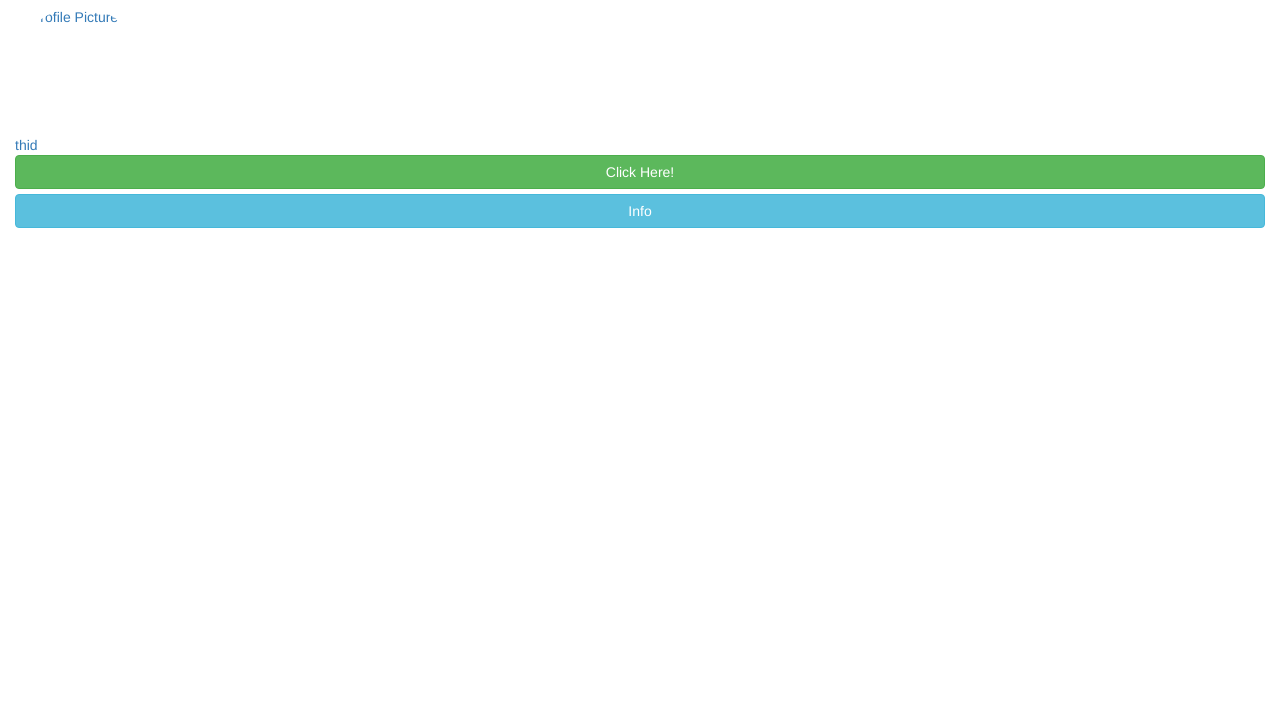
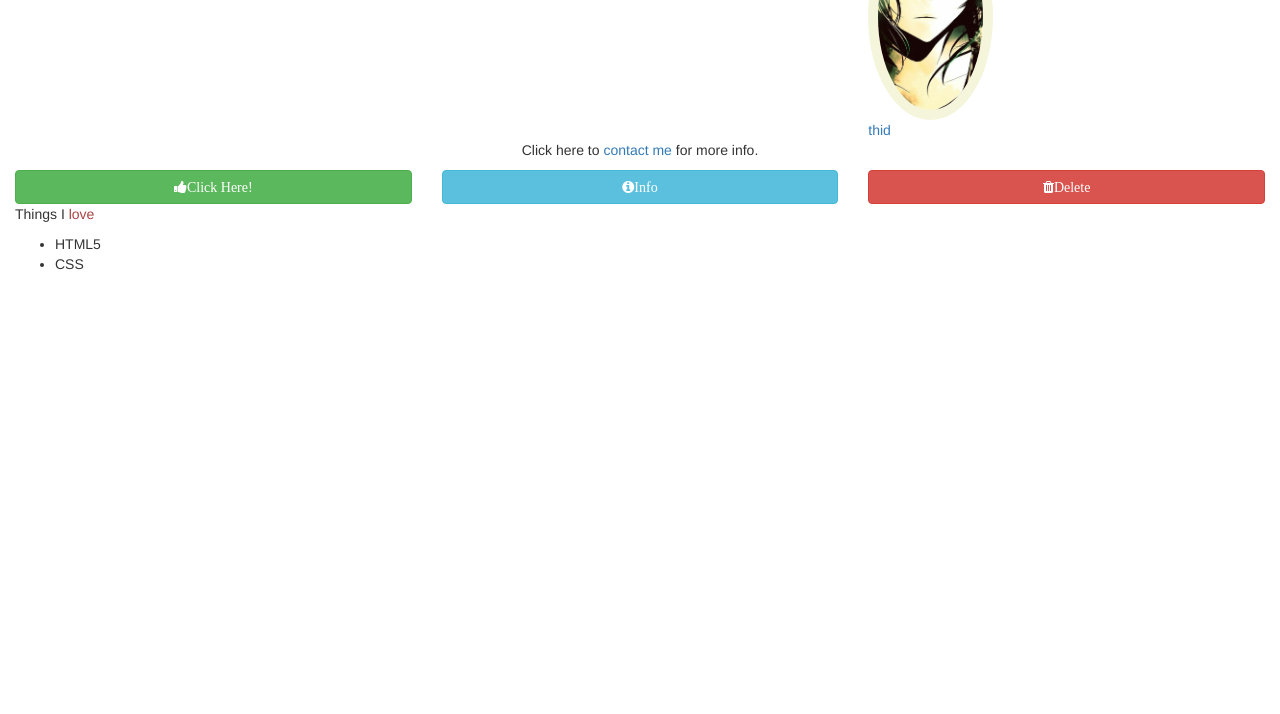
Before and after one commit to onetoughcookie226/onetoughcookie226.github.io, a plain HTML site: page index.html in a window 1280 px wide. Shown: the part 86-800 px from the top of the page. Drawn offline with nearby package versions, Linux system fonts and the light colour scheme.

Commit message:
Add buttons and Font Awesome

```diff
--- a/index.html
+++ b/index.html
@@ -3,16 +3,28 @@
 <head>
     <meta charset="UTF-8">
     <link rel="stylesheet" href="//maxcdn.bootstrapcdn.com/bootstrap/3.3.1/css/bootstrap.min.css"/>
+    <link rel="stylesheet" href="style.css">
+    <link rel="stylesheet" href="//maxcdn.bootstrapcdn.com/font-awesome/4.5.0/css/font-awesome.min.css"/>
     <title>Title</title>
 </head>
 
 <body>
-    <div class="container-fluid">
-      <h2 class="text-center">OneThoughCookie</h2>
-        <p>Click here <a href="">contact me</a> for more info.</p>
-        <a><img src="one-tough-cookie.jpg" alt="Profile Picture" class= "img-responsive img-circle" style= "width:128px;height:128px;">thid</a>
-        <button class="btn btn-block btn-success">Click Here!</button>
-        <button class="btn btn-block btn-info">Info</button>
+    <div class= "container-fluid">
+        <div class="row">
+            <div class="col-xs-8"><h2 class="text-center text-primary">OneThoughCookie</h2></div>
+            <div class="col-xs-4"><a><img src="one-tough-cookie.jpg" alt="Profile Picture" class= "thick-green-border img-responsive">thid</a></div>
+        </div>
+        <p class="text-center">Click here to <a href="">contact me</a> for more info.</p>
+            <div class="row">
+                <div class="col-xs-4"><button class="btn btn-block btn-success"><i class="fa fa-thumbs-up">Click Here!</i></button></div>
+                <div class="col-xs-4"><button class="btn btn-block btn-info"><i class="fa fa-info-circle">Info</i></button></div>
+                <div class="col-xs-4"><button class="btn btn-block btn-danger"><i class="fa fa-trash">Delete</i></button></div>
+        </div>
+        <p>Things I <span class="text-danger">love</span></p>
+        <ul>
+            <li>HTML5</li>
+            <li>CSS</li>
+        </ul>
     </div>
 
 </body>
--- /dev/null
+++ b/style.css
@@ -0,0 +1,11 @@
+.thick-green-border {
+    border-color: beige;
+    border-width: 10px;
+    border-style: solid;
+    border-radius: 50%;
+}
+
+img {
+    height: 125px;
+    width: 125px;
+}
```
Also changed, not shown: one-tough-cookie.jpg (added).
